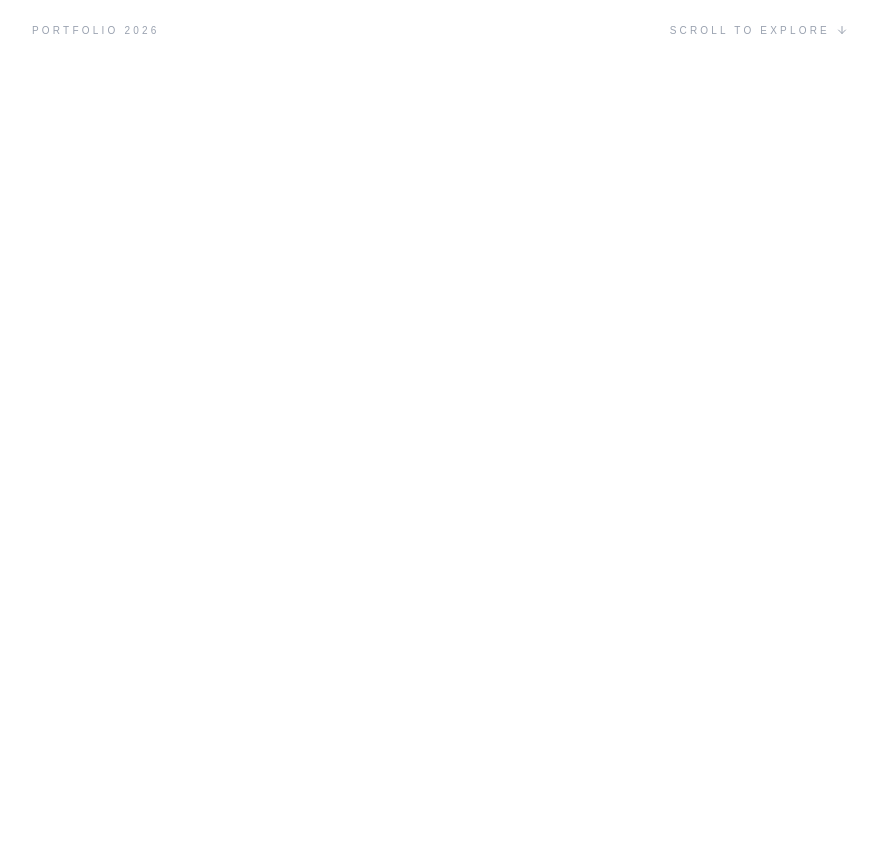
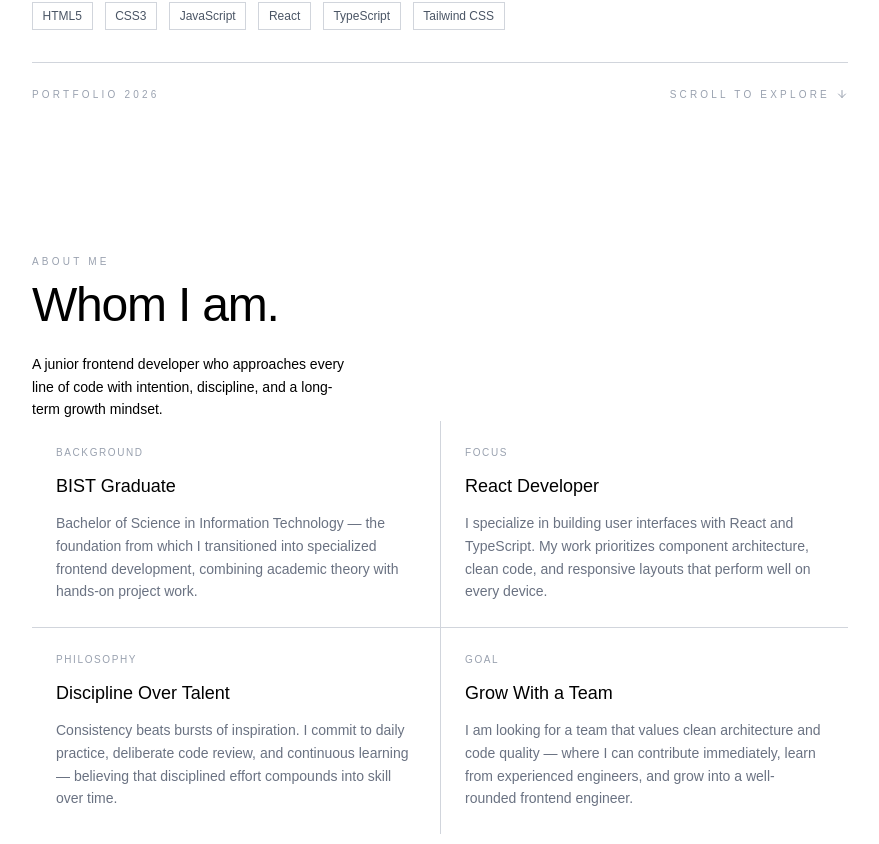
Before and after one commit to Jories10/portfolio, a React (Vite) app in the folder my-app/: page / in a window 1280 px wide. Shown: the part 678-1522 px from the top of the page, without its empty margins (200-1079 px from the left). Before the commit the page ends 800 px from the top, so only its background shows below. Built offline with nearby package versions, Linux system fonts and the light colour scheme; a web font is replaced by a local one.

Commit message:
feat: update Header styles; adjust HeroSection padding; add AboutSection component with background details

```diff
--- a/my-app/src/components/Header/Header.tsx
+++ b/my-app/src/components/Header/Header.tsx
@@ -2,7 +2,7 @@ import NavBar from "./NavBar";
 
 export default function Header(){
     return (
-        <header className="flex items-center justify-between h-16 font-display font-800 text-lg tracking-tight text-gray-500 fixed px-8 lg:mx-14 xl:mx-50 z-10 left-0 right-0 top-0">
+        <header className="flex items-center justify-between h-16 font-display bg-white font-800 text-lg tracking-tight text-gray-500 fixed px-8 lg:mx-14 xl:mx-50 z-10 left-0 right-0 top-0">
             <div>
                 <button type="button"  className="pointer text-gray-950 text-sm font-bold hover:text-gray-400" aria-label="">Mr.Discipline</button>
             </div>
--- /dev/null
+++ b/my-app/src/sections/About/AboutSection.tsx
@@ -0,0 +1,54 @@
+type Background = {
+    label:string,
+    header:string,
+    content:string
+}
+export default function AboutSection(){
+    const myBackground:Background[] = [
+        {
+            label:"background",
+            header:"BIST Graduate",
+            content:"Bachelor of Science in Information Technology — the foundation from which I transitioned into specialized frontend development, combining academic theory with hands-on project work."
+        },
+        {
+            label:"focus",
+            header:"React Developer",
+            content:"I specialize in building user interfaces with React and TypeScript. My work prioritizes component architecture, clean code, and responsive layouts that perform well on every device."
+        },
+        {
+            label:"philosophy",
+            header:"Discipline Over Talent",
+            content:"Consistency beats bursts of inspiration. I commit to daily practice, deliberate code review, and continuous learning — believing that disciplined effort compounds into skill over time."
+        },
+        {
+            label:"goal",
+            header:"Grow With a Team",
+            content:"I am looking for a team that values clean architecture and code quality — where I can contribute immediately, learn from experienced engineers, and grow into a well-rounded frontend engineer."
+        }
+
+    ];
+    return (
+        <section id="about">
+            <div className="py-32 px-8 lg:mx-14 xl:mx-50">
+                <div>
+                    <p className="text-gray-400 text-[10px] uppercase tracking-[0.2rem]">About Me</p>
+                    <h2 className="mt-3 font-display text-4xl font-medium tracking-tight sm:text-5xl">Whom I am.</h2>
+                    <p className="mt-6 max-w-xs text-sm leading-relaxed">A junior frontend developer who approaches every line of code with intention, discipline, and a long-term growth mindset.</p>
+                </div>
+                <div className="grid sm:grid-cols-2" >
+                    {
+                        myBackground.map(backgroundData=>{
+                            return(
+                                <article className="p-6 first:border-b border-gray-300 nth-[2]:border-l nth-[2]:border-b last:border-l ">
+                                    <p className="text-gray-400 uppercase text-[10px] tracking-[0.1rem]">{backgroundData.label}</p>
+                                    <h3 className="text-lg mt-3">{backgroundData.header}</h3>
+                                    <p className="mt-3 text-sm text-gray-500 leading-relaxed">{backgroundData.content}</p>
+                                </article>
+                            )
+                        })
+                    }
+                </div>
+            </div>
+        </section>
+    )
+}
--- a/my-app/src/sections/Home/HeroSection.tsx
+++ b/my-app/src/sections/Home/HeroSection.tsx
@@ -5,7 +5,7 @@ function Herosection() {
 
     return (
         <section id="home">
-            <div className="relative px-8 pt-24 pb-0 lg:mx-14 xl:mx-50">
+            <div className="relative px-8 pt-40 pb-0 lg:mx-14 xl:mx-50">
                 <div>
                     <p id="available-opportunity" className="uppercase text-gray-400 text-xs tracking-widest  ">available for opportunities</p>
                     <p className="flex items-center gap-2 capitalize text-[0.8rem] mt-3 text-gray-500"><span className="w-1.5 h-1.5 rounded-full bg-black"></span> junior frontend developer</p>
--- a/my-app/src/sections/Main.tsx
+++ b/my-app/src/sections/Main.tsx
@@ -1,4 +1,5 @@
 import HeroSection from "./Home/HeroSection";
+import AboutSection from "./About/AboutSection";
 import "../styles/general.css";
 import "../styles/HeroSection.css";
 
@@ -6,6 +7,7 @@ function Main(){
     return(
         <main>
             <HeroSection/>
+            <AboutSection/>
         </main>
     )
 }
```
